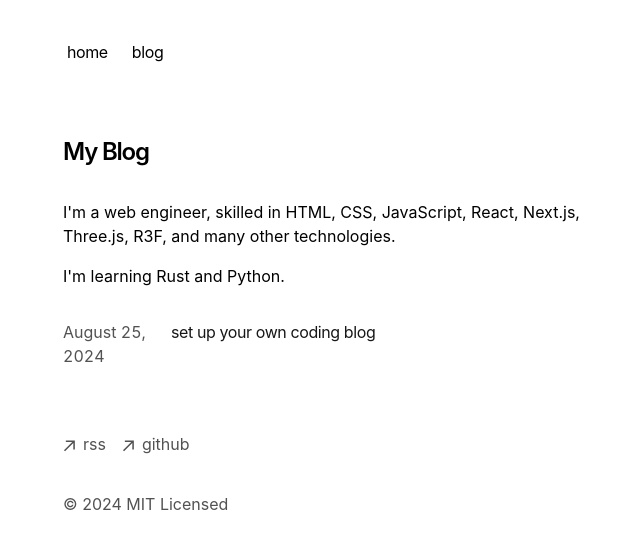
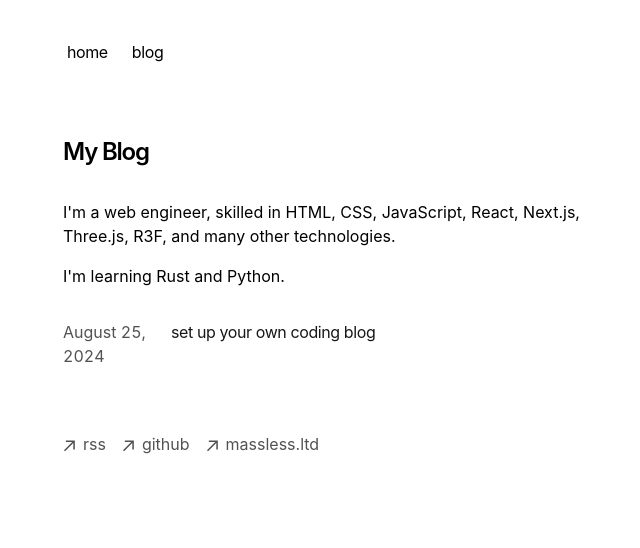
Before and after one commit to campbellgoe/george-blog-mdx, a Next.js app: page / in a window 1280 px wide. Shown: the top 548 px of the page, without its empty margins (289-929 px from the left). Built offline with nearby package versions, Linux system fonts and the light colour scheme.

Commit message:
link to massless.ltd

```diff
--- a/app/components/footer.tsx
+++ b/app/components/footer.tsx
@@ -41,10 +41,18 @@
             <p className="ml-2 h-7">github</p>
           </a>
         </li>
+        <li>
+          <a
+            className="flex items-center transition-all hover:text-neutral-800 dark:hover:text-neutral-100"
+            rel="noopener noreferrer"
+            target="_blank"
+            href="https://massless.ltd"
+          >
+            <ArrowIcon />
+            <p className="ml-2 h-7">massless.ltd</p>
+          </a>
+        </li>
       </ul>
-      <p className="mt-8 text-neutral-600 dark:text-neutral-300">
-        © {new Date().getFullYear()} MIT Licensed
-      </p>
     </footer>
   )
 }
```
